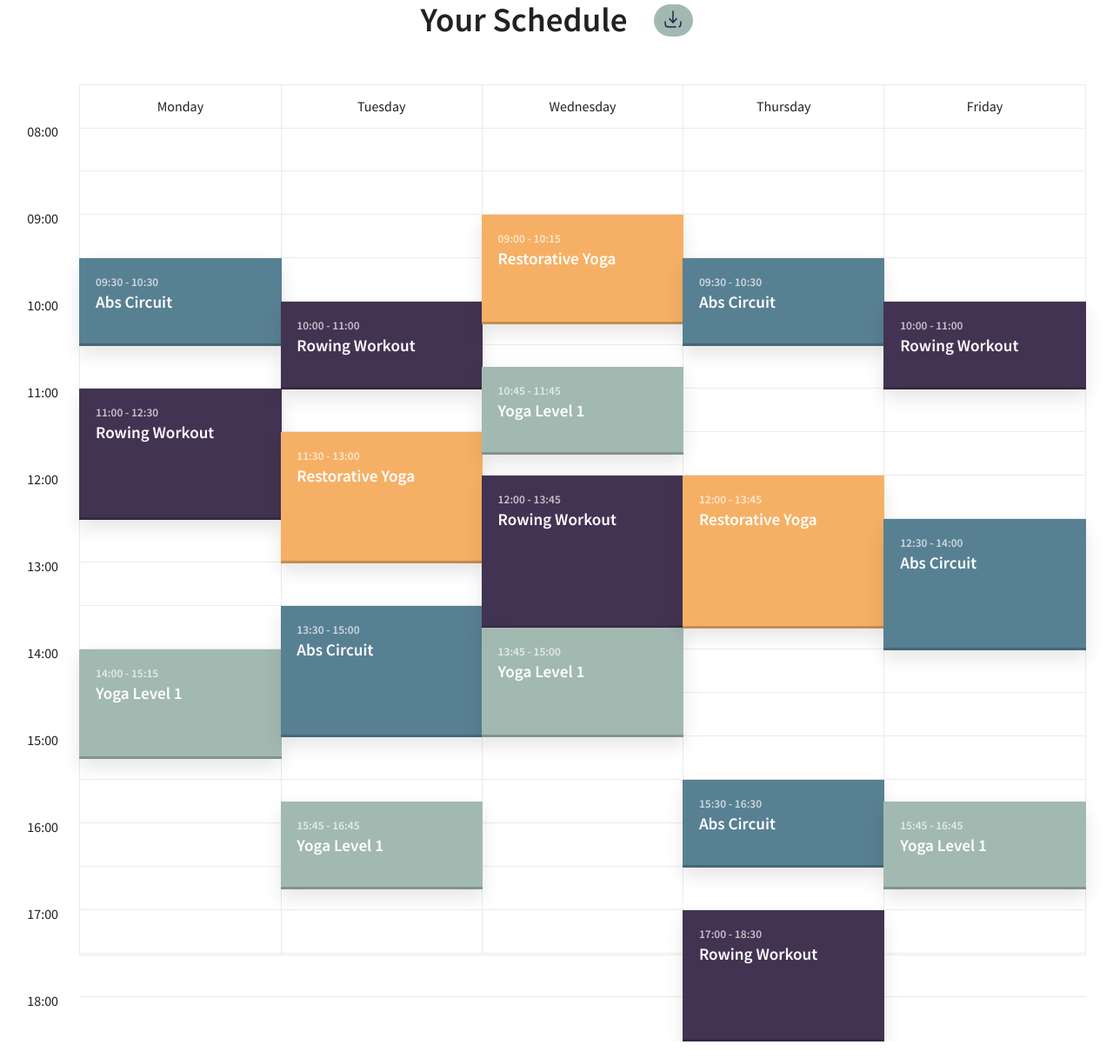
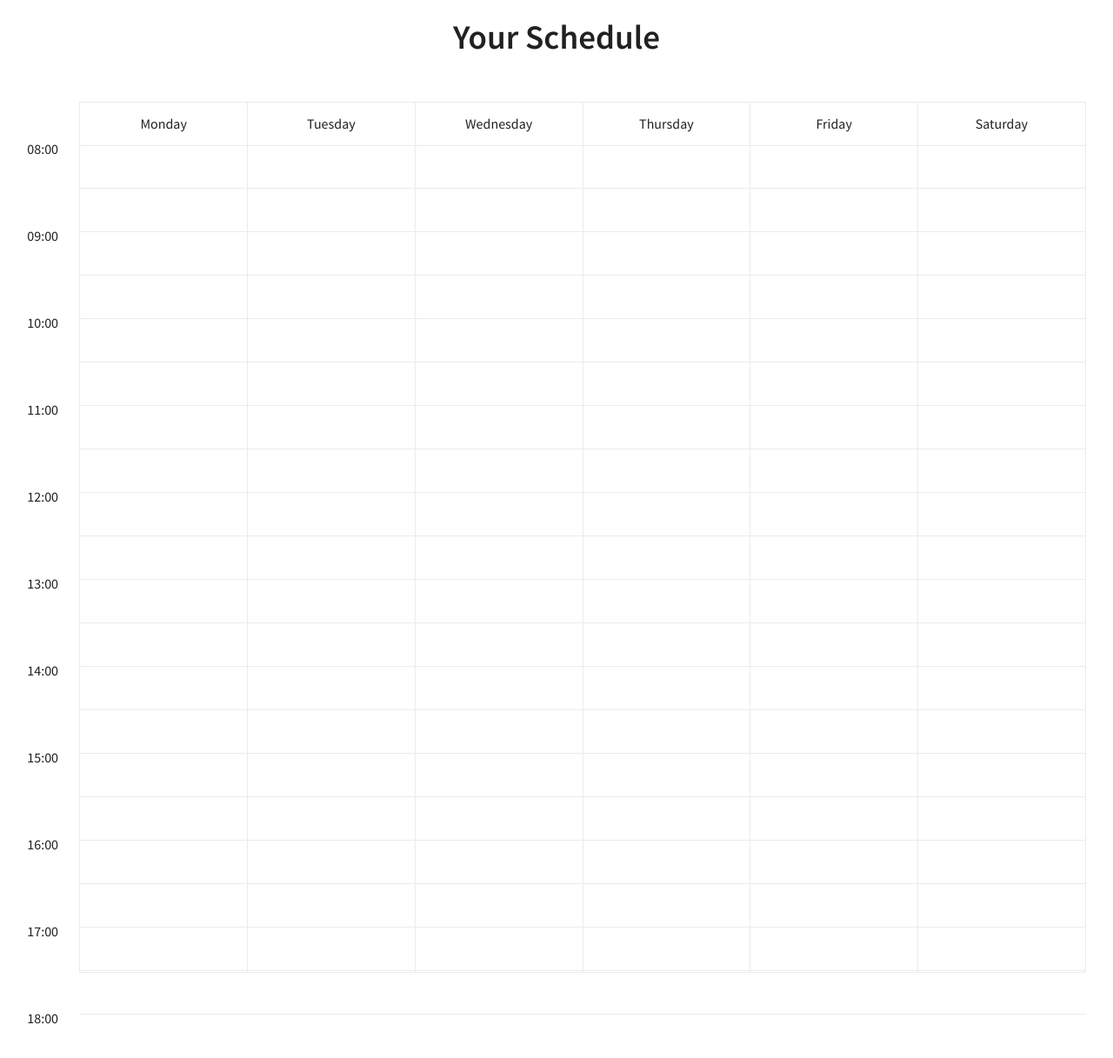
Before and after one commit to tashifkhan/JIIT-time-table-website, a Flask app: template templates/schedule.html in a window 1280 px wide. Shown: the whole page at 87% size. Run offline with Flask 3, Linux system fonts and the light colour scheme; the template is opened without the code that fills it: most values are stand-ins (such as "Sample title", 1, 10 or a date in 2020); some libraries are stand-ins or nearby versions.

Commit message:
schedule page added rendering checked
- time table parsing left
- downloading tt
- color coding lectures

```diff
--- a/server.py
+++ b/server.py
@@ -120,7 +120,7 @@
         elective = request_data[f'elective_{i}']
         electives.append(elective)
     result = time_table_creator(global_state['time_table'], global_state['subjects_dict'], request_data['batch'].capitalize(), electives)
-    return json.dumps(result, indent=4)
+    return render_template('schedule.html', your_schedule=result)
 
 if __name__ == '__main__':
     app.run(debug=True)
--- a/templates/schedule.html
+++ b/templates/schedule.html
@@ -10,14 +10,14 @@
 <body>
   <header class="cd-main-header">
     <div style="display: flex; justify-content: center; align-items: center; width: 100%;"></div>
-      <div style="display: flex; justify-content: center; align-items: center; gap: 30px;">
+      <div style="display: flex; justify-content: center; align-items: center; gap: 30px; padding-top: 20px;">
       <h1 class="text-xl" >Your Schedule</h1>
-      <button onclick="downloadScreenshot()" class="download-btn">
+      <!-- <button onclick="downloadScreenshot()" class="download-btn">
         <svg width="25px" height="22px" iewBox="0 0 24 24" fill="none" xmlns="http://www.w3.org/2000/svg">
           <path d="M12 3V16M12 16L16 11.625M12 16L8 11.625" stroke="#1C274C" stroke-width="1.5" stroke-linecap="round" stroke-linejoin="round"/>
           <path d="M15 21H9C6.17157 21 4.75736 21 3.87868 20.1213C3 19.2426 3 17.8284 3 15M21 15C21 17.8284 21 19.2426 20.1213 20.1213C19.8215 20.4211 19.4594 20.6186 19 20.7487" stroke="#1C274C" stroke-width="1.5" stroke-linecap="round" stroke-linejoin="round"/>
         </svg>
-      </button>
+      </button> -->
       </div>
   </div>
   </header>
@@ -51,143 +51,33 @@
 
     <div class="cd-schedule__events">
       <ul>
+        {% for day in ['Monday', 'Tuesday', 'Wednesday', 'Thursday', 'Friday', 'Saturday'] %}
         <li class="cd-schedule__group">
-          <div class="cd-schedule__top-info"><span>Monday</span></div>
+          <div class="cd-schedule__top-info"><span>{{ day }}</span></div>
 
           <ul>
-            <li class="cd-schedule__event">
-              <a data-start="09:30" data-end="10:30" data-content="event-abs-circuit" data-event="event-1" href="#0">
-                <em class="cd-schedule__name">Abs Circuit</em>
-              </a>
-              <li class="cd-schedule__event">
-                <a data-start="11:00" data-end="12:30" data-content="event-rowing-workout" data-event="event-2" href="#0">
-                  <em class="cd-schedule__name">Rowing Workout</em>
-                </a>
-              </li>
-            </li>
-
-
-            <li class="cd-schedule__event">
-              <a data-start="14:00" data-end="15:15"  data-content="event-yoga-1" data-event="event-3" href="#0">
-                <em class="cd-schedule__name">Yoga Level 1</em>
-              </a>
-            </li>
+            {% if day in your_schedule %}
+              {% for time_slot, class_info in your_schedule[day].items() %}
+                {% set start_time = time_slot.split('-')[0] %}
+                {% set end_time = time_slot.split('-')[1] %}
+                <li class="cd-schedule__event">
+                  <a data-start="{{ start_time }}"
+                     data-end="{{ end_time }}"
+                     data-content="event-{{ class_info.type|lower }}"
+                     data-event="event-{{ loop.index % 4 + 1 }}"
+                     href="#0">
+                    <em class="cd-schedule__name">
+                      {{ class_info.subject_name }}
+                      <br>
+                      <small>{{ class_info.location }} ({{ class_info.type }})</small>
+                    </em>
+                  </a>
+                </li>
+              {% endfor %}
+            {% endif %}
           </ul>
         </li>
-
-        <li class="cd-schedule__group">
-          <div class="cd-schedule__top-info"><span>Tuesday</span></div>
-
-          <ul>
-            <li class="cd-schedule__event">
-              <a data-start="10:00" data-end="11:00"  data-content="event-rowing-workout" data-event="event-2" href="#0">
-                <em class="cd-schedule__name">Rowing Workout</em>
-              </a>
-            </li>
-
-            <li class="cd-schedule__event">
-              <a data-start="11:30" data-end="13:00"  data-content="event-restorative-yoga" data-event="event-4" href="#0">
-                <em class="cd-schedule__name">Restorative Yoga</em>
-              </a>
-            </li>
-
-            <li class="cd-schedule__event">
-              <a data-start="13:30" data-end="15:00" data-content="event-abs-circuit" data-event="event-1" href="#0">
-                <em class="cd-schedule__name">Abs Circuit</em>
-              </a>
-            </li>
-
-            <li class="cd-schedule__event">
-              <a data-start="15:45" data-end="16:45"  data-content="event-yoga-1" data-event="event-3" href="#0">
-                <em class="cd-schedule__name">Yoga Level 1</em>
-              </a>
-            </li>
-          </ul>
-        </li>
-
-        <li class="cd-schedule__group">
-          <div class="cd-schedule__top-info"><span>Wednesday</span></div>
-
-          <ul>
-            <li class="cd-schedule__event">
-              <a data-start="09:00" data-end="10:15" data-content="event-restorative-yoga" data-event="event-4" href="#0">
-                <em class="cd-schedule__name">Restorative Yoga</em>
-              </a>
-            </li>
-
-            <li class="cd-schedule__event">
-              <a data-start="10:45" data-end="11:45" data-content="event-yoga-1" data-event="event-3" href="#0">
-                <em class="cd-schedule__name">Yoga Level 1</em>
-              </a>
-            </li>
-
-            <li class="cd-schedule__event">
-              <a data-start="12:00" data-end="13:45"  data-content="event-rowing-workout" data-event="event-2" href="#0">
-                <em class="cd-schedule__name">Rowing Workout</em>
-              </a>
-            </li>
-
-            <li class="cd-schedule__event">
-              <a data-start="13:45" data-end="15:00" data-content="event-yoga-1" data-event="event-3" href="#0">
-                <em class="cd-schedule__name">Yoga Level 1</em>
-              </a>
-            </li>
-          </ul>
-        </li>
-
-        <li class="cd-schedule__group">
-          <div class="cd-schedule__top-info"><span>Thursday</span></div>
-
-          <ul>
-            <li class="cd-schedule__event">
-              <a data-start="09:30" data-end="10:30" data-content="event-abs-circuit" data-event="event-1" href="#0">
-                <em class="cd-schedule__name">Abs Circuit</em>
-              </a>
-            </li>
-
-            <li class="cd-schedule__event">
-              <a data-start="12:00" data-end="13:45" data-content="event-restorative-yoga" data-event="event-4" href="#0">
-                <em class="cd-schedule__name">Restorative Yoga</em>
-              </a>
-            </li>
-
-            <li class="cd-schedule__event">
-              <a data-start="15:30" data-end="16:30" data-content="event-abs-circuit" data-event="event-1" href="#0">
-                <em class="cd-schedule__name">Abs Circuit</em>
-              </a>
-            </li>
-
-            <li class="cd-schedule__event">
-              <a data-start="17:00" data-end="18:30"  data-content="event-rowing-workout" data-event="event-2" href="#0">
-                <em class="cd-schedule__name">Rowing Workout</em>
-              </a>
-            </li>
-          </ul>
-        </li>
-
-        <li class="cd-schedule__group">
-          <div class="cd-schedule__top-info"><span>Friday</span></div>
-
-          <ul>
-            <li class="cd-schedule__event">
-              <a data-start="10:00" data-end="11:00"  data-content="event-rowing-workout" data-event="event-2" href="#0">
-                <em class="cd-schedule__name">Rowing Workout</em>
-              </a>
-            </li>
-
-            <li class="cd-schedule__event">
-              <a data-start="12:30" data-end="14:00" data-content="event-abs-circuit" data-event="event-1" href="#0">
-                <em class="cd-schedule__name">Abs Circuit</em>
-              </a>
-            </li>
-
-            <li class="cd-schedule__event">
-              <a data-start="15:45" data-end="16:45"  data-content="event-yoga-1" data-event="event-3" href="#0">
-                <em class="cd-schedule__name">Yoga Level 1</em>
-              </a>
-            </li>
-          </ul>
-        </li>
+        {% endfor %}
       </ul>
     </div>
 
@@ -212,47 +102,7 @@
     <div class="cd-schedule__cover-layer"></div>
   </div> <!-- .cd-schedule -->
   <script>
-    function downloadScreenshot() {
-      // Force desktop view
-      const originalWidth = document.body.style.width;
-      document.body.style.width = '1024px';  // Standard desktop width
 
-      // Get full document height
-      const html = document.documentElement;
-      const canvas = document.createElement("canvas");
-      const fullHeight = Math.max(
-        document.body.scrollHeight,
-        document.body.offsetHeight,
-        html.clientHeight,
-        html.scrollHeight,
-        html.offsetHeight
-      );
-
-      // Configure html2canvas
-      html2canvas(document.documentElement, {
-        windowWidth: 1024,
-        windowHeight: fullHeight,
-        scrollY: -window.scrollY,
-        width: 1024,
-        height: fullHeight,
-        scale: 1,
-        useCORS: true,
-        allowTaint: true,
-        onclone: function(clonedDoc) {
-          clonedDoc.querySelector('.cd-schedule').classList.remove('cd-schedule--loading');
-        }
-      }).then(function(canvas) {
-        // Convert and download
-        const image = canvas.toDataURL("image/png").replace("image/png", "image/octet-stream");
-        const link = document.createElement('a');
-        link.download = 'schedule-screenshot.png';
-        link.href = image;
-        link.click();
-
-        // Restore original width
-        document.body.style.width = originalWidth;
-      });
-    }
     </script>
   <script src="{{ url_for('static', filename='js/util.js') }}"></script> <!-- util functions included in the CodyHouse framework -->
   <script src="{{ url_for('static', filename='js/main.js') }}"></script>
```
